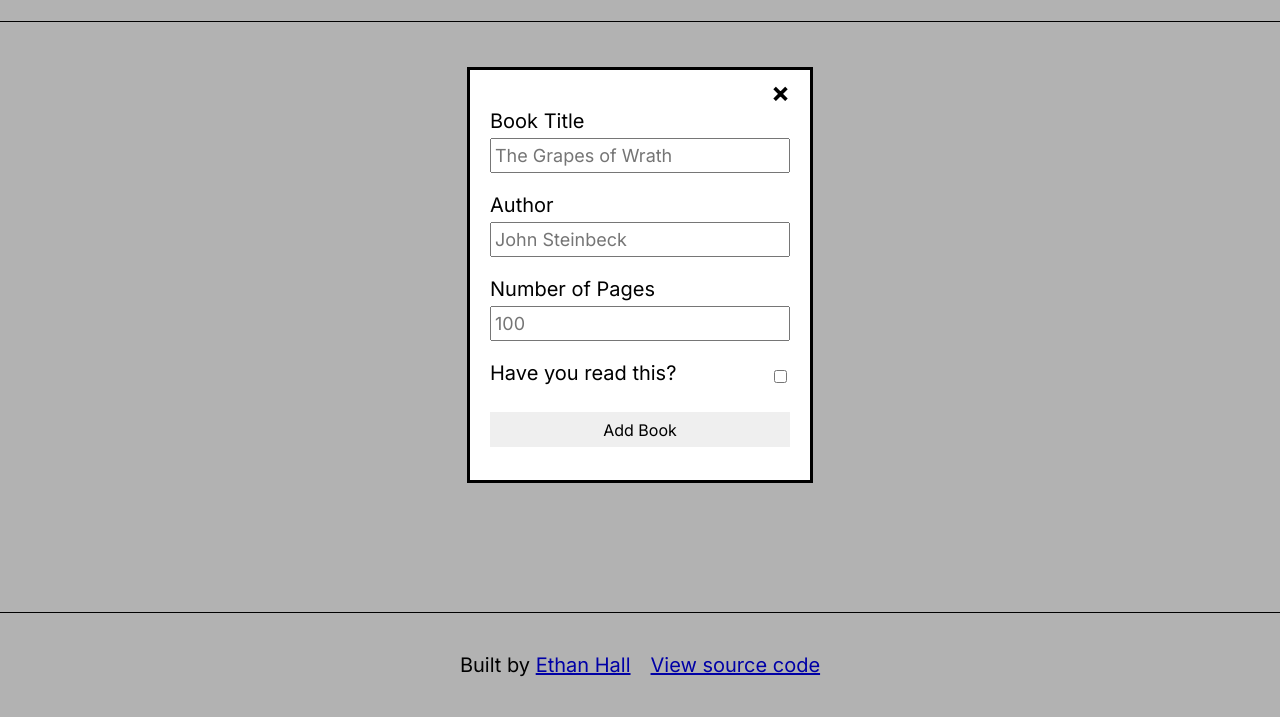
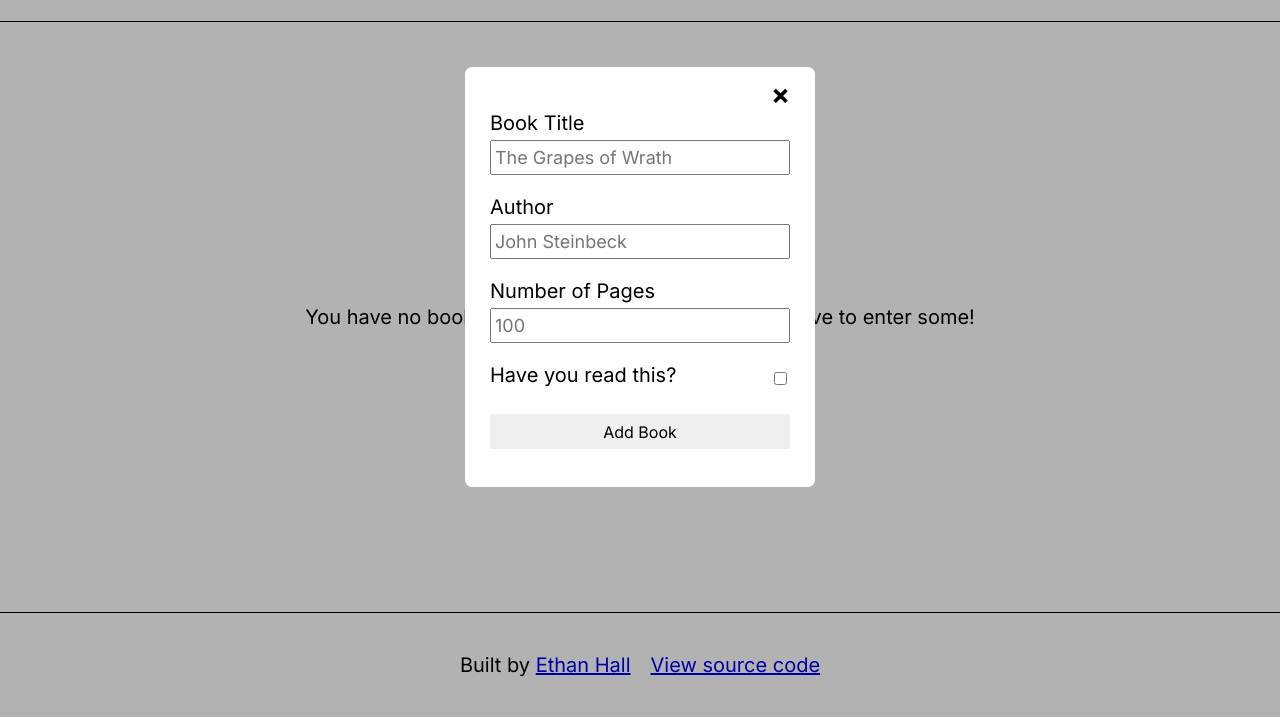
Before and after one commit to ethanwhall389/book-library, a plain HTML site: page index.html in a window 1280 px wide. Both pictures are taken after a click on the button "Log New Book". Shown: the part 83-801 px from the top of the page. Drawn offline with Linux system fonts and the light colour scheme.

Commit message:
Add empty library message when myLibrary is empty

```diff
--- a/index.html
+++ b/index.html
@@ -41,7 +41,11 @@
                 </form>
             </div>
         </div>
-        <div class="main-content"></div>
+        <div class="no-books-container">
+            <p class="no-books">You have no books in your library. Use the button above to enter some!</p>
+        </div>
+        <div class="main-content">
+        </div>
         <footer>
             <div class="footer-content">
                 <p>Built by <a href="https://github.com/ethanwhall389" target="_blank">Ethan Hall</a></p>
--- a/script.js
+++ b/script.js
@@ -59,7 +59,17 @@ function clearDisplay () {
     }
 }
 
+    //Update the display as soon as the window loads-- show stored books or show no books.
+window.addEventListener('load', updateDisplay);
+
 function updateDisplay () {
+    let noBooksMessage = document.querySelector('.no-books-container');
+    if (myLibrary.length == 0) {
+        mainContainer.style.display = 'none';
+        noBooksMessage.style.display = 'flex';
+    } else {
+        noBooksMessage.style.display = 'none';
+        mainContainer.style.display = 'grid';
         for (let i = 0; i < myLibrary.length; i++) {
             let cardDiv = document.createElement('div');
             cardDiv.classList.add('book-card')
@@ -98,6 +108,7 @@ function updateDisplay () {
             detailsDiv.appendChild(removeBttn);
         }
     }
+}
 
 
 let form = document.forms['add-book']
--- a/styles.css
+++ b/styles.css
@@ -62,12 +62,12 @@ header h1 {
 
 .add-book-modal {
     background-color: white;
-    border: 3px solid black;
+    border-radius: 7px;
     position: fixed;
     margin: auto;
     height: 400px;
     width: 300px;
-    padding: 5px 20px;
+    padding: 10px 25px;
     top: 150px;
     overflow: auto;
     display: flex;
@@ -128,14 +128,32 @@ header h1 {
 
 
 
+.no-books-container {
+    margin: 0 25px;
+    display: flex;
+    justify-content: center;
+    align-items: center;
+    text-align: center;
+}
+
+
+
 .main-content {
-    margin: 20px 25px;
+    margin: 30px 25px;
     display: grid;
     grid-template-columns: 1fr 1fr 1fr 1fr;
     grid-template-rows: 250px;
     grid-auto-rows: 250px;
     gap: 20px;
     justify-items: center;
+    align-content: center;
+}
+
+.no-books {
+    grid-row: 1 / -1;
+    grid-column: 1 / -1;
+    justify-self: center;
+    align-self: center;
 }
 
 .book-card {
```
Lines whose indentation alone changed are shown as unchanged.
